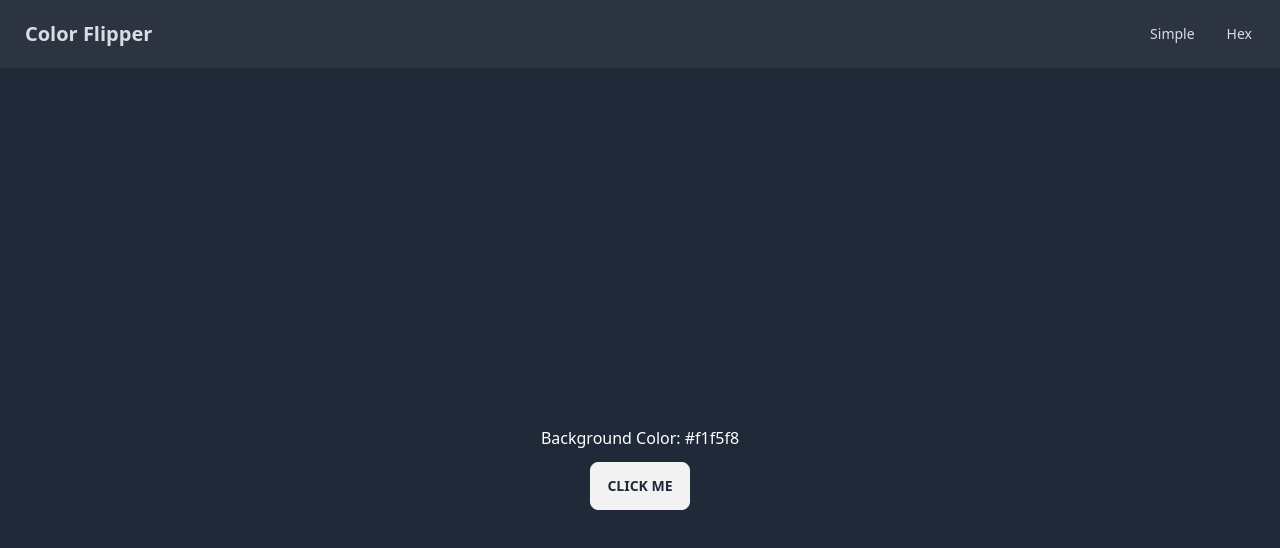
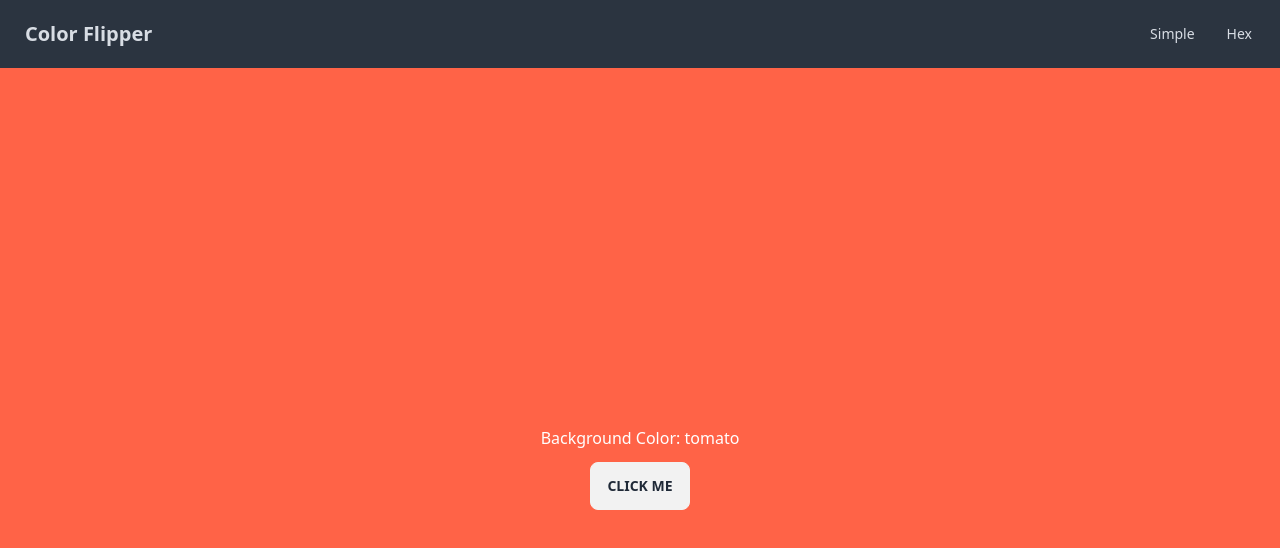
Before and after one commit to sazzadshakhbd/color-flipper, a plain HTML site: page index.html in a window 1280 px wide. Both pictures are taken after a click on the button "CLICK ME". Drawn offline with nearby package versions, Linux system fonts and the light colour scheme.

Commit message:
onclick randomly selected color change

```diff
--- a/app.js
+++ b/app.js
@@ -0,0 +1,13 @@
+const colors = ['teal', 'tomato', '#91d2ae', '#fe9666', '#374649', 'rgba(133,122,200,0.9)']
+const color = document.querySelector('.color');
+
+document.getElementById('btn').addEventListener('click', function(){
+    const randomNumber = getRandomNumber();
+    // console.log(randomNumber)
+    document.body.style.backgroundColor = colors[randomNumber]
+    color.textContent = colors[randomNumber];
+})
+
+function getRandomNumber() {
+    return Math.floor(Math.random() * colors.length);
+}
--- a/index.html
+++ b/index.html
@@ -17,7 +17,7 @@
       rel="stylesheet"
     />
   </head>
-  <body>
+  <body class="bg-gray-800">
     <div class="navbar bg-neutral text-neutral-content">
         <div class="flex-1">
           <a class="btn btn-ghost normal-case text-xl">Color Flipper</a>
@@ -30,7 +30,7 @@
         </div>
       </div>
     <main>
-        <div class="flex text-center bg-gray-800 flex-col h-screen items-center justify-center">
+        <div class="flex text-center flex-col h-screen items-center justify-center">
             <div>
                 <h2 class="mb-3 text-white">Background Color: <span class="color">#f1f5f8</span></h2>
             </div>
```
